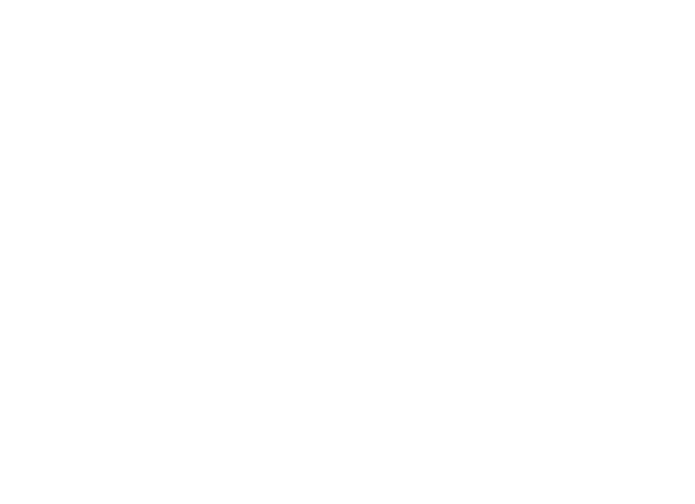
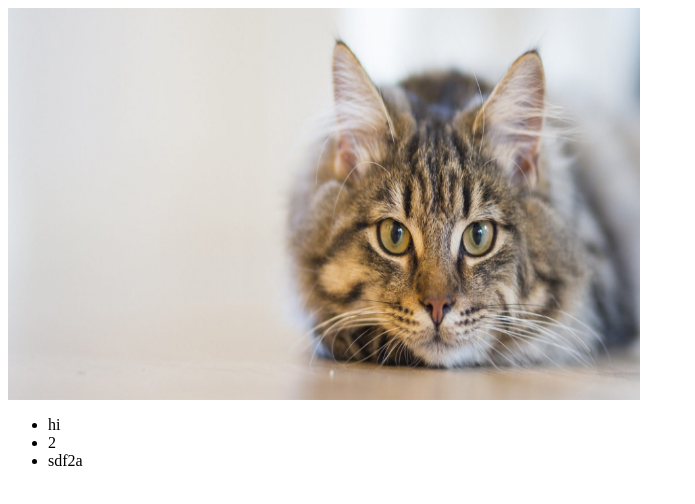
Before and after one commit to FilipLeTran/WebDevLearning, a plain HTML site: page SDA_HTML_CSS/index.html in a window 1280 px wide. Shown: the whole page, without its empty margins (0-695 px from the left). Drawn offline with Linux system fonts and the light colour scheme.

Commit message:
Linked css file, add image

```diff
--- a/SDA_HTML_CSS/index.html
+++ b/SDA_HTML_CSS/index.html
@@ -2,12 +2,22 @@
 <head>
     <meta charset="UTF-8">
     <meta name="viewport" content="width=device-width, initial-scale=1.0">
+    <link rel="stylesheet" href="styles.css">
     <title>CV</title>
 </head>
 <body>
-    <header class="main-header"></header>
+    <header class="main-header">
+        <img src="pictures/cat.jpg" alt="cat">
+    </header>
     <div class="main-experience"></div>
     <div class="main-education"></div>
-    <footer class="main-footer"></footer>
+    <footer class="main-footer">
+        <ul>
+            <li>hi</li>
+            <li>2</li>
+            <li>sdf2a</li>
+        </ul>
+    </footer>
+
 </body>
 </html>
--- a/SDA_HTML_CSS/styles.css
+++ b/SDA_HTML_CSS/styles.css
@@ -0,0 +1,12 @@
+body {
+    display: block;
+}
+
+.main-header {
+
+}
+
+.main-header img {
+    width: 50%;
+    height: 50%;
+}
```
Also changed, not shown: SDA_HTML_CSS/pictures/cat.jpg (added).
